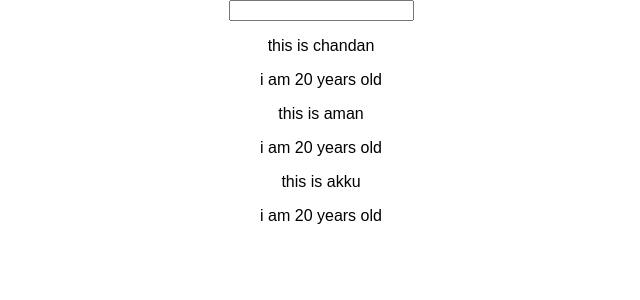
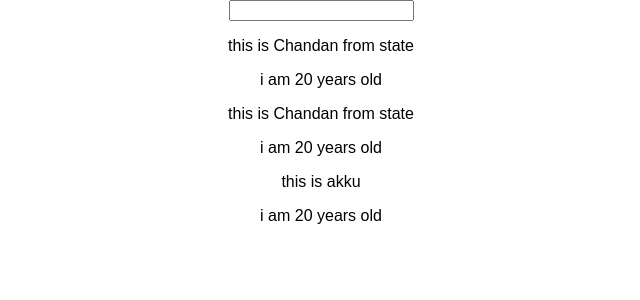
Before and after one commit to Chandan-Saini/react-app-old-script-1.1.5-prctc, a React (Create React App) app: page / in a window 1280 px wide. Shown: the top 300 px of the page, without its empty margins (319-959 px from the left). Built offline with nearby package versions, Linux system fonts and the light colour scheme.

Commit message:
added state in container comp class

```diff
--- a/src/App.js
+++ b/src/App.js
@@ -4,13 +4,18 @@ import UserInput from "./UserInput/UserInput"
 import UserOutput from "./UserOutput/UserOutput"
 
 class App extends Component {
+
+  state={
+    userName:" Chandan from state"
+  }
   render() {
+
     return (
       <div className="App">
 
         <UserInput />
-        <UserOutput userName={"chandan"} />
-        <UserOutput userName={"aman"} />
+        <UserOutput userName={this.state.userName} />
+        <UserOutput userName={this.state.userName} />
         <UserOutput userName={"akku"} />
       </div>
     );
```
